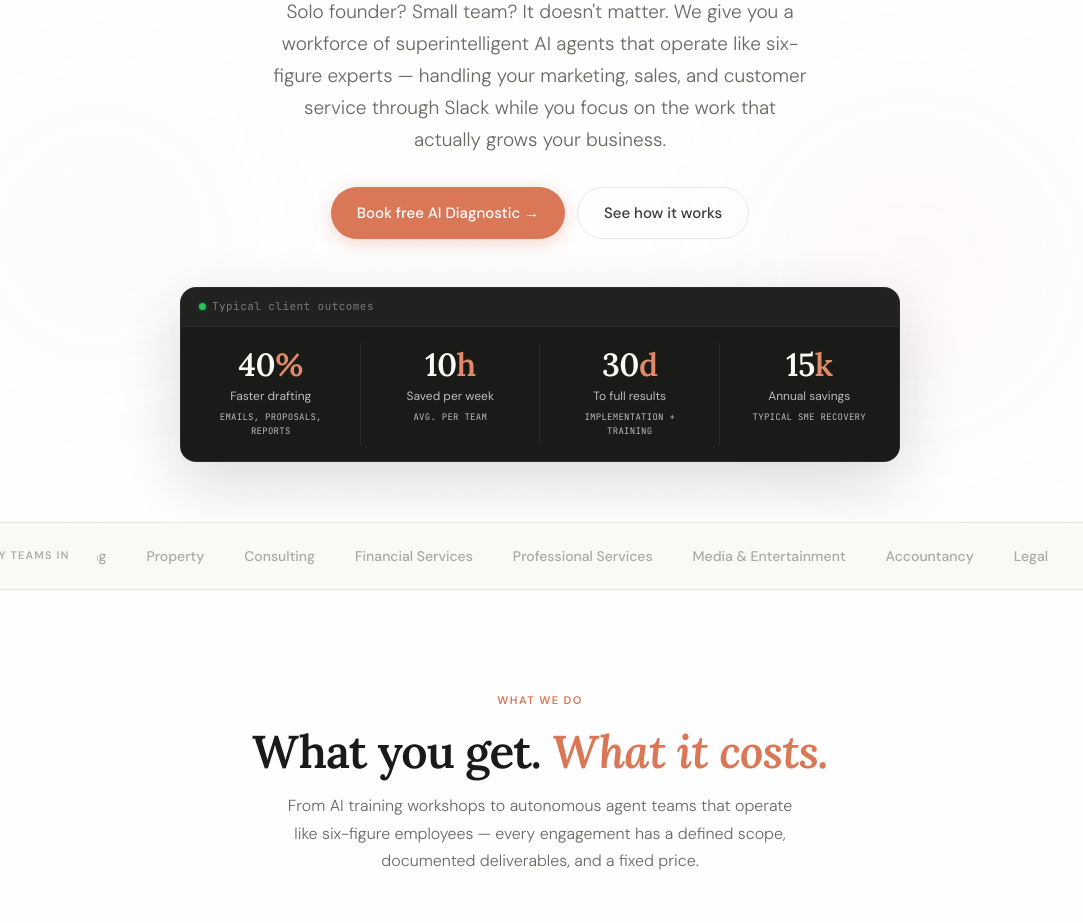
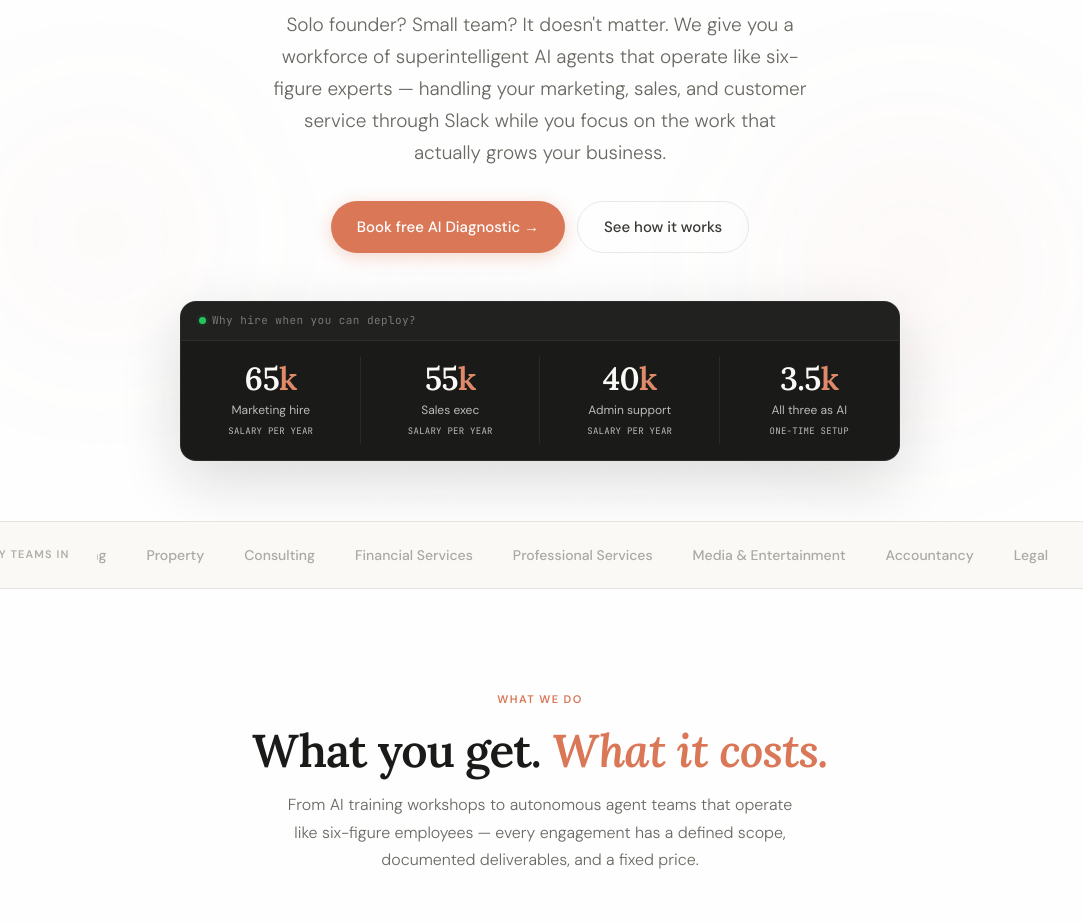
Before and after one commit to Integrate-AI-Advisors/website, a plain HTML site: page index.html in a window 1280 px wide. Shown: the part 497-1420 px from the top of the page, without its empty margins (100-1183 px from the left). Drawn offline with Linux system fonts and the light colour scheme.

Commit message:
Update index.html - new version

```diff
--- a/index.html
+++ b/index.html
@@ -153,7 +153,7 @@ body{font-family:var(--sans);font-size:16px;line-height:1.6;color:var(--ink);bac
 .hero__h1{font-family:var(--serif);font-size:clamp(46px,7vw,88px);font-weight:600;line-height:1.07;letter-spacing:-0.028em;color:var(--ink);max-width:900px;margin:0 auto;opacity:0;animation:fade-up 0.6s 0.4s cubic-bezier(0.22,1,0.36,1) forwards}
 .hero__rule{display:block;width:48px;height:2px;margin:14px auto 10px;background:var(--terra);border-radius:2px;opacity:0;animation:fade-up 0.5s 0.65s ease forwards,rule-expand 0.6s 0.65s cubic-bezier(0.22,1,0.36,1) forwards}
 @keyframes rule-expand{from{width:0}to{width:48px}}
-.hero__tw-slot{display:flex;align-items:flex-start;justify-content:center;font-family:var(--serif);font-size:clamp(46px,7vw,88px);font-weight:600;line-height:1.07;letter-spacing:-0.028em;font-style:italic;color:var(--terra);text-align:center;height:1.1em;margin:0 auto;opacity:0;animation:fade-up 0.6s 0.75s cubic-bezier(0.22,1,0.36,1) forwards;overflow:hidden}
+.hero__tw-slot{display:flex;align-items:flex-start;justify-content:center;font-family:var(--serif);font-size:clamp(46px,7vw,88px);font-weight:600;line-height:1.2;letter-spacing:-0.028em;font-style:italic;color:var(--terra);text-align:center;height:1.25em;margin:0 auto;opacity:0;animation:fade-up 0.6s 0.75s cubic-bezier(0.22,1,0.36,1) forwards;overflow:hidden}
 .hero__tw-text{display:inline}
 .hero__tw-cursor{display:none}
 .hero__tw-text::after{content:'';display:inline-block;width:3px;height:0.7em;background:var(--terra);border-radius:1px;margin-left:2px;animation:tw-blink 0.9s step-end infinite}
@@ -491,28 +491,28 @@ footer{background:var(--dark);padding:64px 0 36px;border-top:1px solid var(--br-
     <div class="hero__stats" id="hero-stats" aria-label="Key metrics">
       <div class="hero__stats-bar">
         <span class="hero__stats-bar-dot" aria-hidden="true"></span>
-        <span class="hero__stats-bar-label">Typical client outcomes</span>
+        <span class="hero__stats-bar-label">Why hire when you can deploy?</span>
       </div>
       <div class="hero__stats-grid">
         <div class="hero__stat">
-          <div class="hero__stat-num" data-val="40" data-suffix="%">0<span>%</span></div>
-          <div class="hero__stat-label">Faster drafting</div>
-          <div class="hero__stat-ctx">emails, proposals, reports</div>
+          <div class="hero__stat-num" data-val="65" data-suffix="k">0<span>k</span></div>
+          <div class="hero__stat-label">Marketing hire</div>
+          <div class="hero__stat-ctx">salary per year</div>
         </div>
         <div class="hero__stat">
-          <div class="hero__stat-num" data-val="10" data-suffix="h">0<span>h</span></div>
-          <div class="hero__stat-label">Saved per week</div>
-          <div class="hero__stat-ctx">avg. per team</div>
+          <div class="hero__stat-num" data-val="55" data-suffix="k">0<span>k</span></div>
+          <div class="hero__stat-label">Sales exec</div>
+          <div class="hero__stat-ctx">salary per year</div>
         </div>
         <div class="hero__stat">
-          <div class="hero__stat-num" data-val="30" data-suffix="d">0<span>d</span></div>
-          <div class="hero__stat-label">To full results</div>
-          <div class="hero__stat-ctx">implementation + training</div>
+          <div class="hero__stat-num" data-val="40" data-suffix="k">0<span>k</span></div>
+          <div class="hero__stat-label">Admin support</div>
+          <div class="hero__stat-ctx">salary per year</div>
         </div>
         <div class="hero__stat">
-          <div class="hero__stat-num" data-val="15" data-suffix="k">0<span>k</span></div>
-          <div class="hero__stat-label">Annual savings</div>
-          <div class="hero__stat-ctx">typical SME recovery</div>
+          <div class="hero__stat-num" data-val="3.5" data-suffix="k" data-decimal="1">0<span>k</span></div>
+          <div class="hero__stat-label">All three as AI</div>
+          <div class="hero__stat-ctx">one-time setup</div>
         </div>
       </div>
     </div>
```
